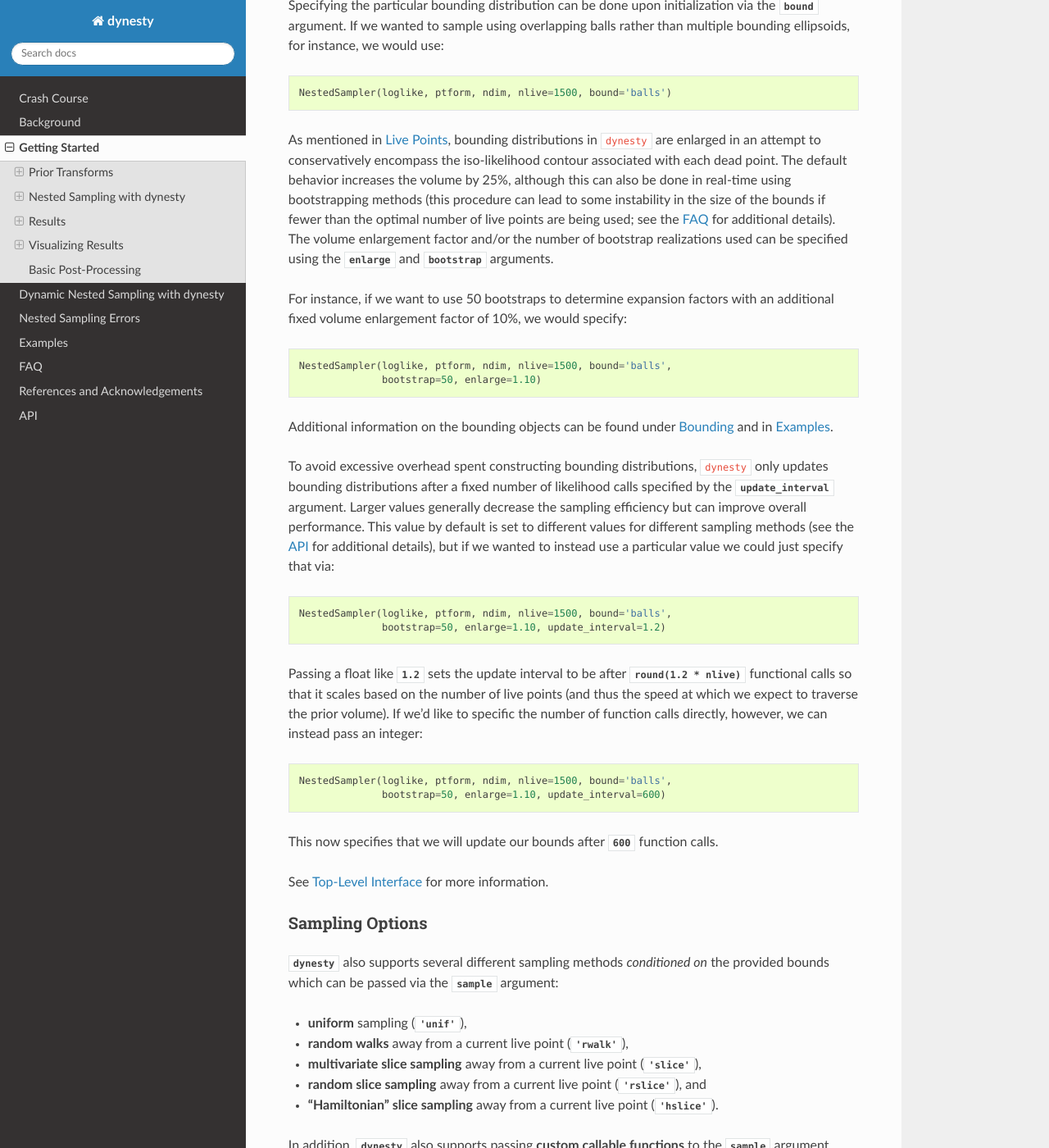
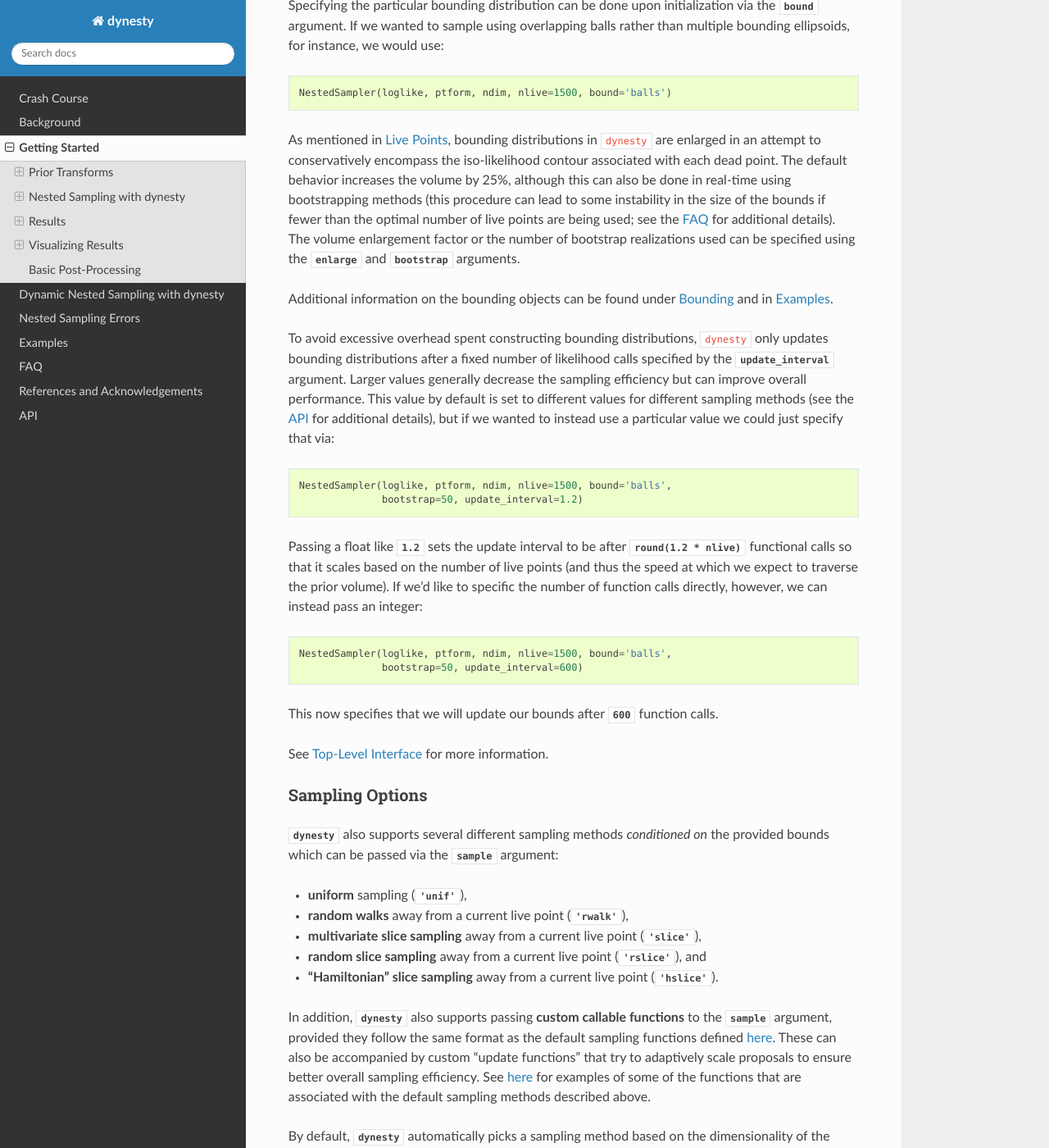
Before and after one commit to joshspeagle/dynesty, a Sphinx documentation site: the page built from docs/source/quickstart.rst, in a window 1280 px wide and 1400 px high, scrolled down 4196 px. Shown: the whole window at 82% size. Built offline with Sphinx 7.4.7 and the Read the Docs theme 2.0.0, drawn with Linux system fonts in a browser that asks for light colours; the version number could not be read and is left out.

Commit message:
remove from quickstart cases of bootstrap & enlarge options

```diff
--- a/docs/source/quickstart.rst
+++ b/docs/source/quickstart.rst
@@ -244,15 +244,9 @@ volume by 25%, although this can also be done in real-time using
 bootstrapping methods (this procedure can lead to some instability in the size
 of the bounds if fewer than the optimal number of live points are being used;
 see the :ref:`FAQ` for additional details).
-The volume enlargement factor and/or the number of
+The volume enlargement factor or the number of
 bootstrap realizations used can be specified using the `enlarge`
 and `bootstrap` arguments.
-
-For instance, if we want to use 50 bootstraps to determine expansion factors
-with an additional fixed volume enlargement factor of 10%, we would specify::
-
-    NestedSampler(loglike, ptform, ndim, nlive=1500, bound='balls',
-                  bootstrap=50, enlarge=1.10)
 
 Additional information on the bounding objects can be found under
 :ref:`Bounding` and in :ref:`Examples`.
@@ -266,7 +260,7 @@ sampling methods (see the :ref:`API` for additional details), but if
 we wanted to instead use a particular value we could just specify that via::
 
     NestedSampler(loglike, ptform, ndim, nlive=1500, bound='balls',
-                  bootstrap=50, enlarge=1.10, update_interval=1.2)
+                  bootstrap=50, update_interval=1.2)
 
 Passing a float like `1.2` sets the update interval to be after
 `round(1.2 * nlive)` functional calls so that it scales based on the
@@ -275,7 +269,7 @@ the prior volume). If we'd like to specific the number of function calls
 directly, however, we can instead pass an integer::
 
     NestedSampler(loglike, ptform, ndim, nlive=1500, bound='balls',
-                  bootstrap=50, enlarge=1.10, update_interval=600)
+                  bootstrap=50, update_interval=600)
 
 This now specifies that we will update our bounds after `600` function
 calls.
```
